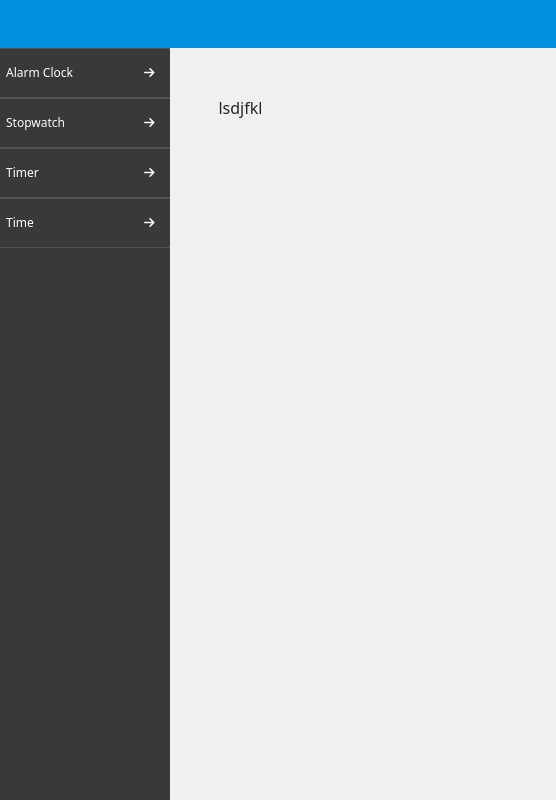
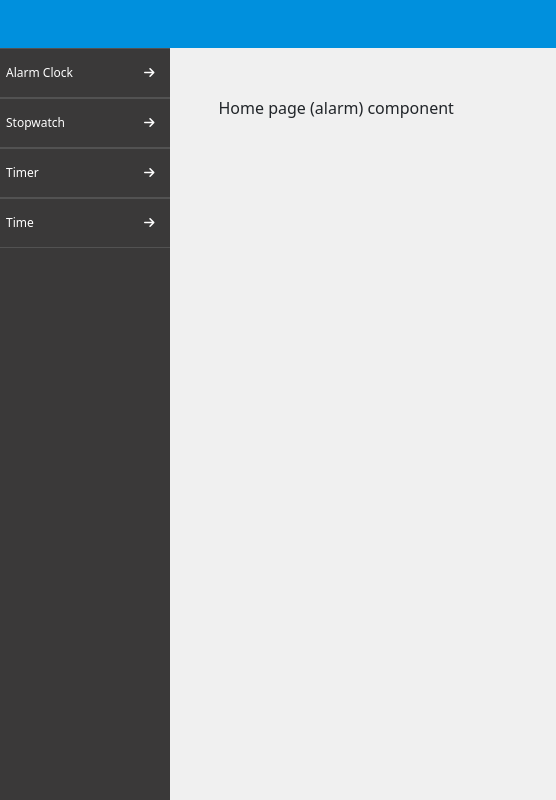
Before and after one commit to sathwik-14/vClock, a plain HTML site: page index.html in a window 1280 px wide. Shown: the full height of the page, 40-596 px from the left. Drawn offline with nearby package versions, Linux system fonts and the light colour scheme.

Commit message:
defined clearly

```diff
--- a/index.html
+++ b/index.html
@@ -63,7 +63,7 @@
       </div>
     </div>
     <div class="container p-5" id="hero">
-        lsdjfkl
+        Home page (alarm) component
     </div>
     </div>
   </div>
```
Also changed, not shown: stopwatch.html (+1 -1 lines), time.html (+1 -1 lines), timer.html (+1 -1 lines).
